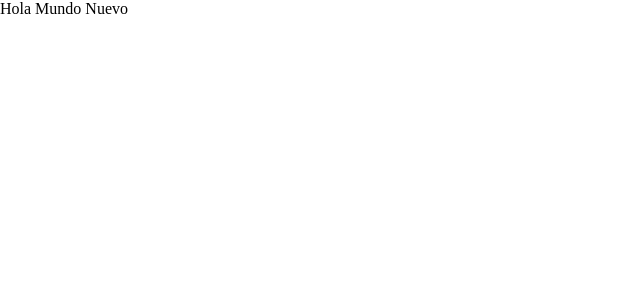
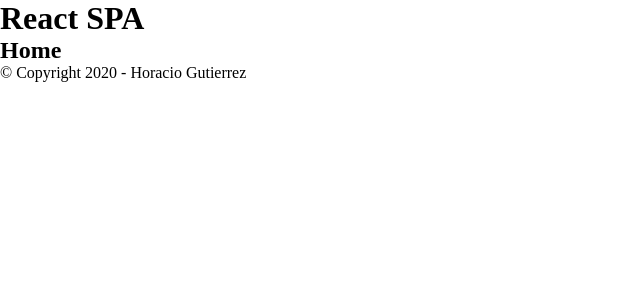
Before and after one commit to HoracioGutierrez/react-spa-boilerplate, a React app: page / in a window 1280 px wide. Shown: the top 300 px of the page, without its empty margins (0-640 px from the left). Built offline with nearby package versions, Linux system fonts and the light colour scheme.

Commit message:
Add basic layout structure

```diff
--- a/src/ui/layout/App.jsx
+++ b/src/ui/layout/App.jsx
@@ -1,10 +1,15 @@
 import React from 'react'
+import Header from './Header'
+import Footer from './Footer'
+import Main from './Main'
 
 const App = () => {
     return (
-        <div>
-            Hola Mundo Nuevo
-        </div>
+        <>
+            <Header/>
+            <Main/>
+            <Footer/>
+        </>
     )
 }
 
--- /dev/null
+++ b/src/ui/layout/Footer.jsx
@@ -0,0 +1,11 @@
+import React from 'react'
+
+const Footer = () => {
+    return (
+        <footer>
+            <p>&copy; Copyright 2020 - Horacio Gutierrez</p>
+        </footer>
+    )
+}
+
+export default Footer
--- /dev/null
+++ b/src/ui/layout/Header.jsx
@@ -0,0 +1,11 @@
+import React from 'react'
+
+const Header = () => {
+    return (
+        <header>
+            <h1>React SPA</h1>
+        </header>
+    )
+}
+
+export default Header
--- /dev/null
+++ b/src/ui/layout/Main.jsx
@@ -0,0 +1,11 @@
+import React from 'react'
+
+const Main = () => {
+    return (
+        <main>
+            <h2>Home</h2>
+        </main>
+    )
+}
+
+export default Main
```
